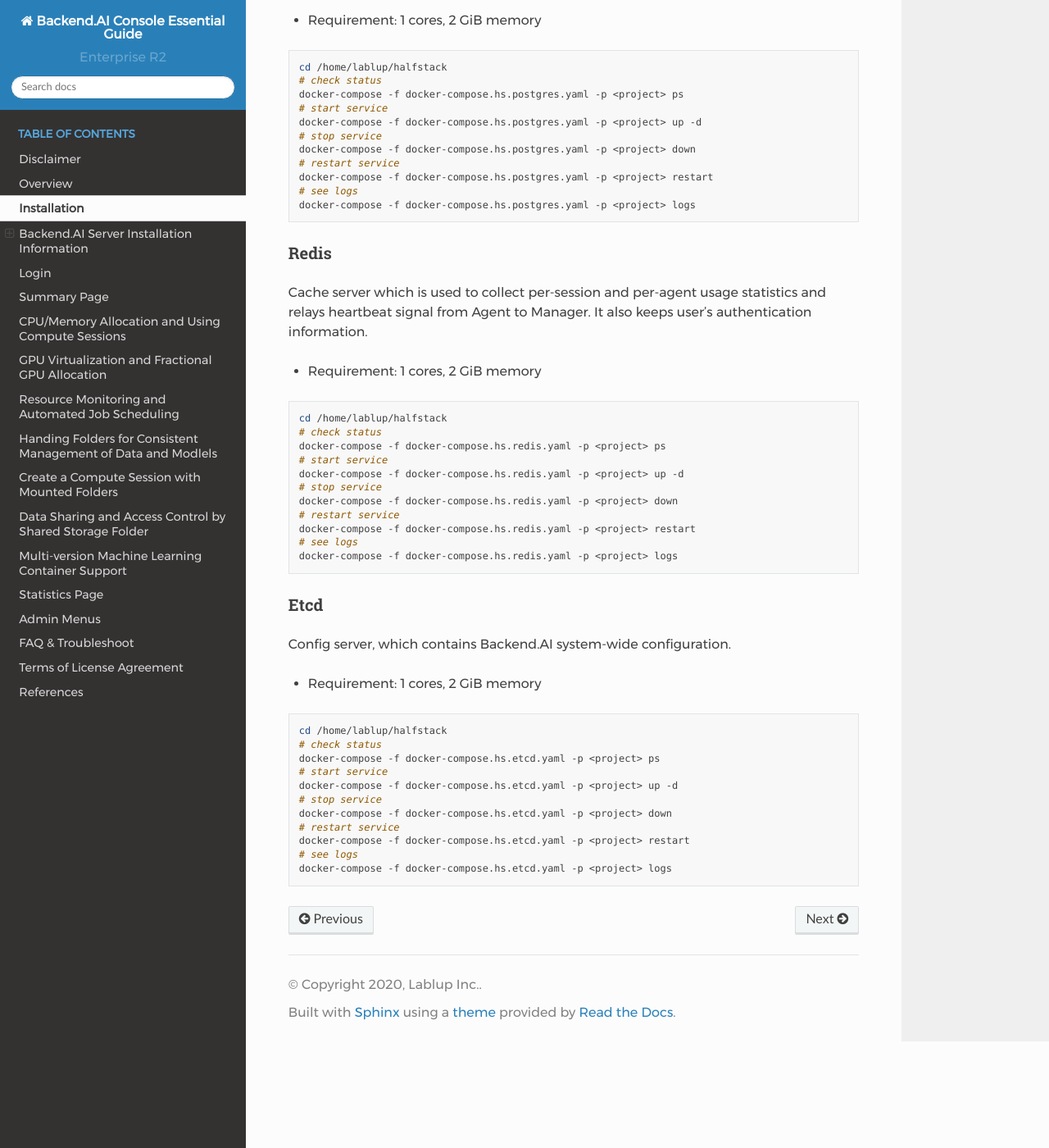
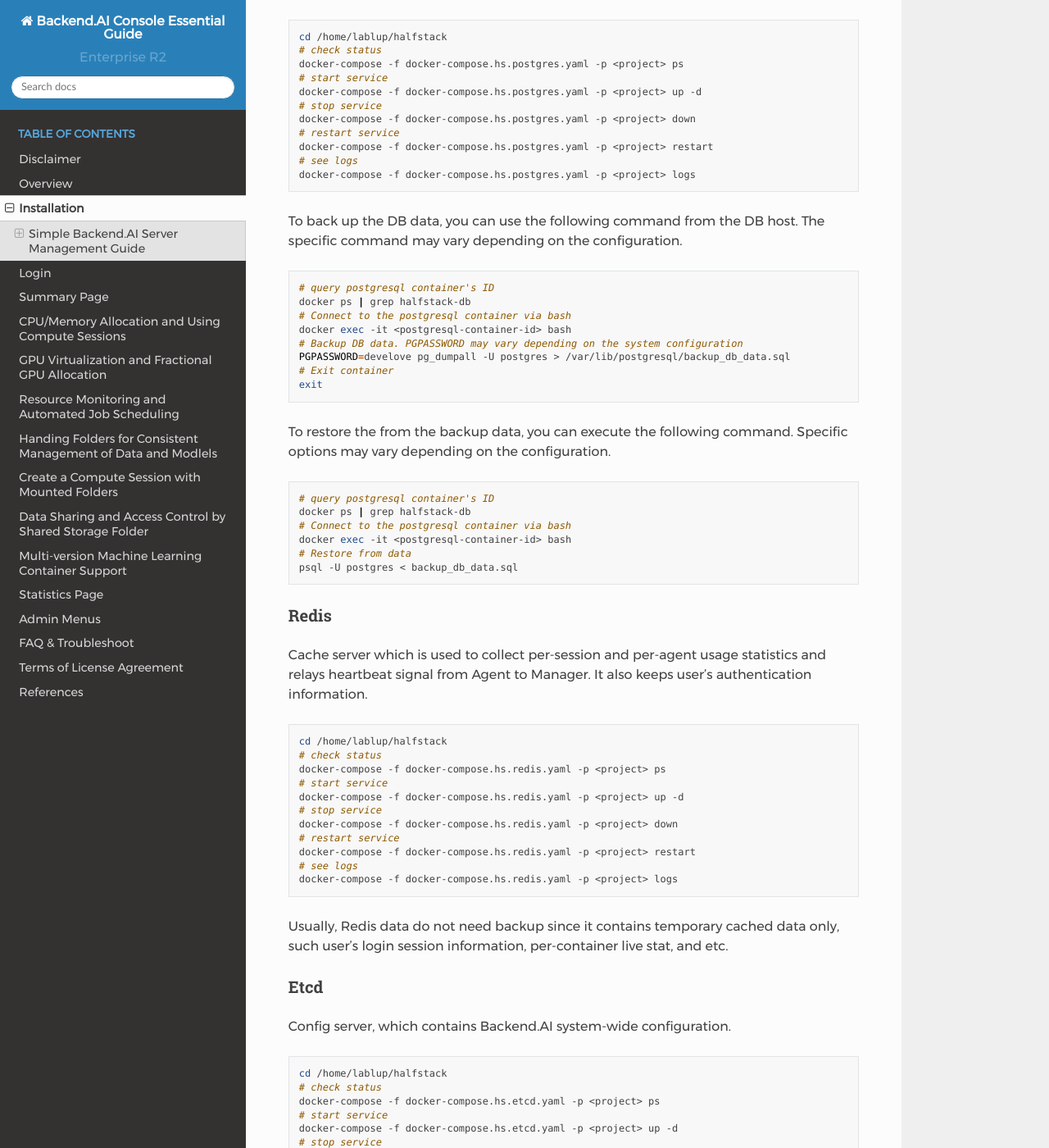
Before and after one commit to lablup/backend.ai-docs-webui, a Sphinx documentation site: the page built from docs/installation/installation.rst, in a window 1280 px wide and 1400 px high, scrolled down 2459 px. Shown: the whole window at 82% size. Built offline with Sphinx 7.4.7 and the Read the Docs theme 2.0.0, drawn with Linux system fonts in a browser that asks for light colours; some of the changed text lies outside the part shown.

Commit message:
docs: add how to on DB, Etcd backup/restore

```diff
--- a/docs/installation/installation.rst
+++ b/docs/installation/installation.rst
@@ -10,6 +10,17 @@
 * Recommended browser: latest Chrome (at least version 80)
 * Requirement: any machine that runs Web Browser
 
+For Backend.AI daemons/services, following hardware spec should be met. For
+optimal performance, just double the amount of each resources.
+
+* Manager: 2 cores, 4 GiB memory
+* Agent: 4 cores, 32 GiB memory, NVIDIA GPU for GPU workload, > 512 GiB SSD
+* Console-Server: 2 cores, 4 GiB memory
+* WSProxy: 2 cores, 4 GiB memory
+* PostgreSQL DB: 2 cores, 4 GiB memory
+* Redis: 1 cores, 2 GiB memory
+* Etcd: 1 cores, 2 GiB memory
+
 After initial installation, we will provide following materials/services:
 
 * User GUI Guide manual
@@ -18,15 +29,11 @@
 * First-time user/admin on-site tutorial (3-5 hours)
 
 
-==========================================
-Backend.AI Server Installation Information
-==========================================
+Simple Backend.AI Server Management Guide
+-----------------------------------------
 
 Backend.AI server daemons are installed by Lablup support team. If there are
 problems on the daemons or services, please contact with contact@lalbup.com.
-
-Daemon information
-------------------
 
 Backend.AI is composed of many modules and daemons. Here, we briefly describe
 each services and provide basic maintenance guide in case of specific service
@@ -39,8 +46,6 @@
 Gateway server that accepts and handles every user requests. If the request is
 related with the compute session (container), Manager will delegate the request
 to Agent and/or containers in each Agent.
-
-* Requirement: 2 cores, 4 GiB memory
 
 .. code-block:: shell
 
@@ -60,8 +65,6 @@
 
 Worker node. Manage the lifecycle of compute sessions (containers).
 
-* Requirement: 4 cores, 32 GiB memory, NVIDIA GPU for GPU workload, > 512 GiB SSD
-
 .. code-block:: shell
 
    # check status
@@ -79,8 +82,6 @@
 ^^^^^^^^^^^^^^
 
 Serves user web GUI Console and provides authentication by email and password.
-
-* Requirement: 2 cores, 4 GiB memory
 
 .. code-block:: shell
 
@@ -102,8 +103,6 @@
 Jupyter Notebook) and Manager, which is then relayed to a specific compute
 session (container).
 
-* Requirement: 2 cores, 4 GiB memory
-
 .. code-block:: shell
 
    cd /home/lablup/halfstack
@@ -123,8 +122,6 @@
 
 Database for Manager.
 
-* Requirement: 1 cores, 2 GiB memory
-
 .. code-block:: shell
 
    cd /home/lablup/halfstack
@@ -139,14 +136,38 @@
    # see logs
    docker-compose -f docker-compose.hs.postgres.yaml -p <project> logs
 
+To back up the DB data, you can use the following command from the DB host. The
+specific command may vary depending on the configuration.
+
+.. code-block:: shell
+
+   # query postgresql container's ID
+   docker ps | grep halfstack-db
+   # Connect to the postgresql container via bash
+   docker exec -it <postgresql-container-id> bash
+   # Backup DB data. PGPASSWORD may vary depending on the system configuration
+   PGPASSWORD=develove pg_dumpall -U postgres > /var/lib/postgresql/backup_db_data.sql
+   # Exit container
+   exit
+
+To restore the from the backup data, you can execute the following command.
+Specific options may vary depending on the configuration.
+
+.. code-block:: shell
+
+   # query postgresql container's ID
+   docker ps | grep halfstack-db
+   # Connect to the postgresql container via bash
+   docker exec -it <postgresql-container-id> bash
+   # Restore from data
+   psql -U postgres < backup_db_data.sql
+
 Redis
 ^^^^^
 
 Cache server which is used to collect per-session and per-agent usage
 statistics and relays heartbeat signal from Agent to Manager. It also keeps
 user's authentication information.
-
-* Requirement: 1 cores, 2 GiB memory
 
 .. code-block:: shell
 
@@ -162,12 +183,13 @@
    # see logs
    docker-compose -f docker-compose.hs.redis.yaml -p <project> logs
 
+Usually, Redis data do not need backup since it contains temporary cached data
+only, such user's login session information, per-container live stat, and etc.
+
 Etcd
 ^^^^^
 
 Config server, which contains Backend.AI system-wide configuration.
-
-* Requirement: 1 cores, 2 GiB memory
 
 .. code-block:: shell
 
@@ -182,3 +204,18 @@
    docker-compose -f docker-compose.hs.etcd.yaml -p <project> restart
    # see logs
    docker-compose -f docker-compose.hs.etcd.yaml -p <project> logs
+
+To back up the Etcd config data used by the Manager, go to the folder where the
+Manager is installed and use the following command.
+
+.. code-block:: shell
+
+   cd /home/lablup/manager  # paths may vary
+   backend.ai mgr etcd get --prefix '' > etcd_backup.json
+
+To restore Etcd settings from the backup data, you can run a command like this.
+
+.. code-block:: shell
+
+   cd /home/lablup/manager  # paths may vary
+   backend.ai mgr etcd put-json '' etcd_backup.json
```
Also changed, not shown: 1 other file.
